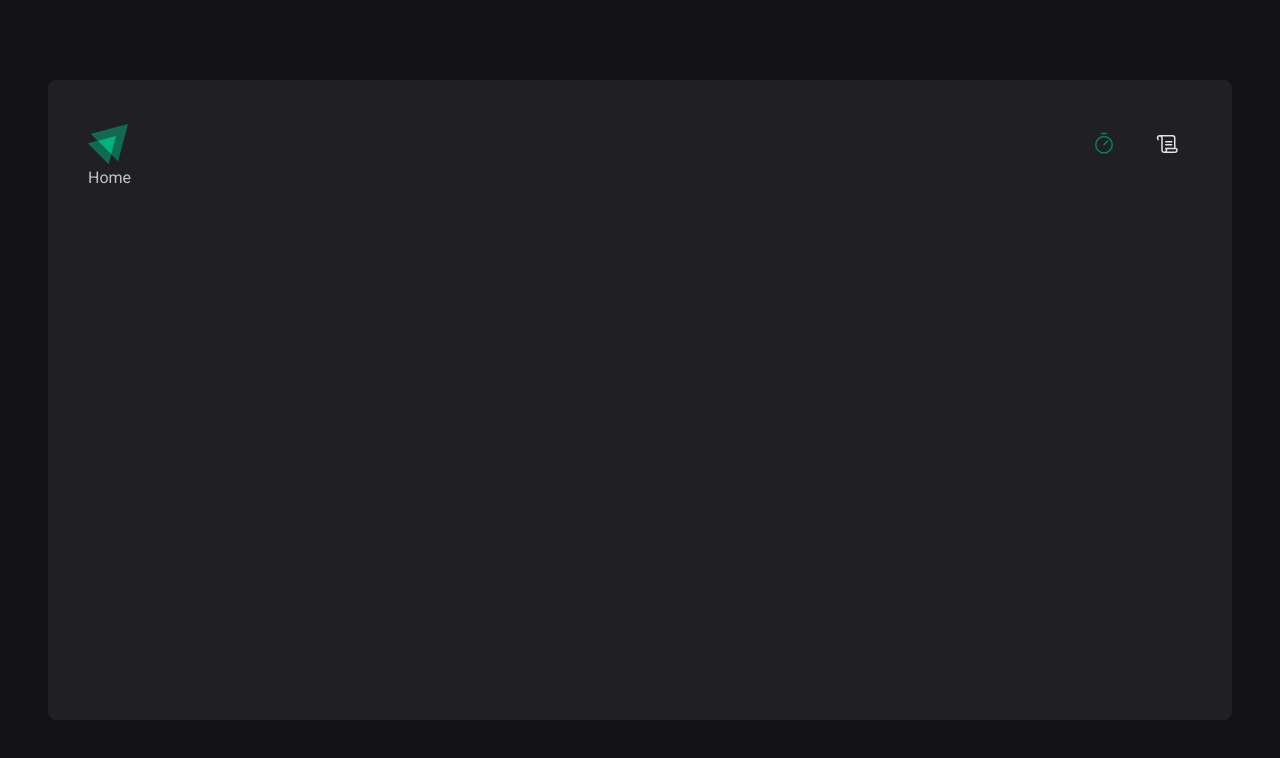
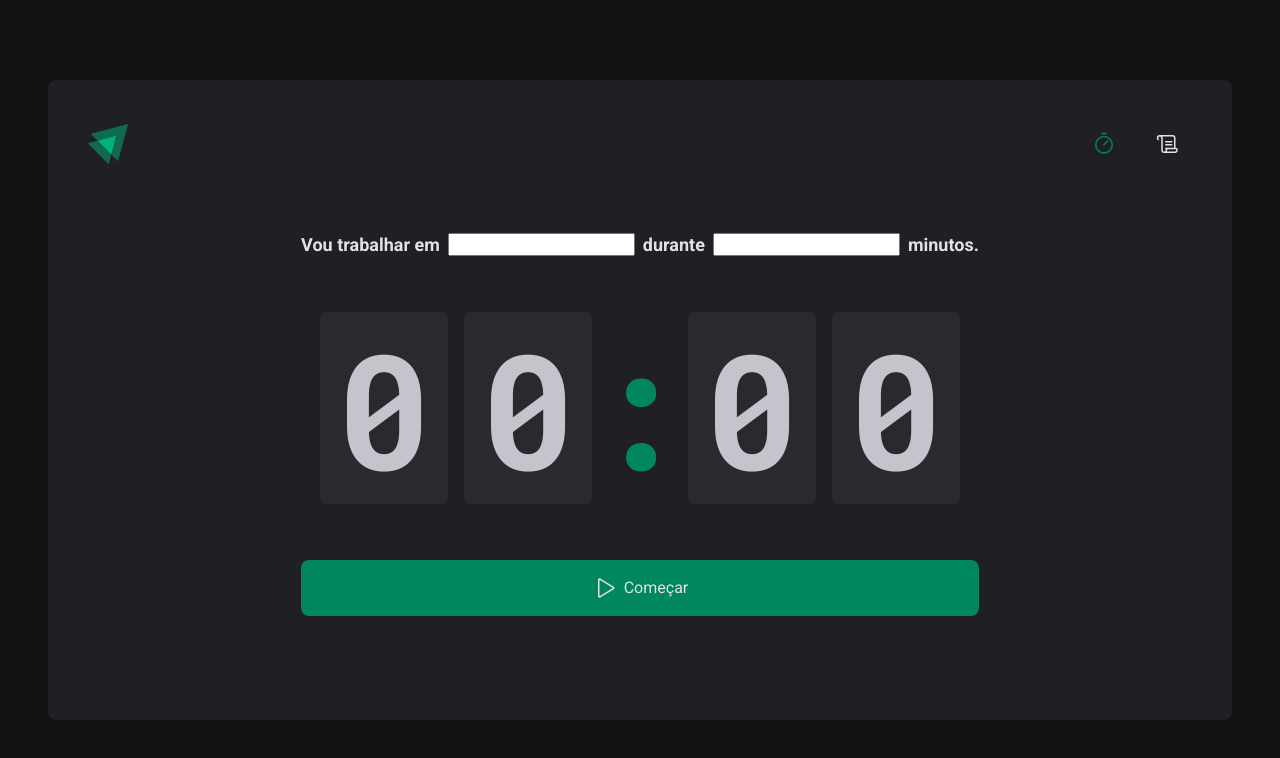
Before and after one commit to DanielFariias/ignite-timer, a React (Vite) app: page / in a window 1280 px wide. Shown: the top 758 px of the page. Built offline with nearby package versions, Linux system fonts and the light colour scheme.

Commit message:
feat: :art: Created HeroSection

```diff
--- a/src/pages/Home/index.tsx
+++ b/src/pages/Home/index.tsx
@@ -1,3 +1,35 @@
+import { Play } from '@phosphor-icons/react'
+import * as S from './styles'
+
 export function Home() {
-  return <div>Home</div>
+  return (
+    <S.Container>
+      <form>
+        <S.FormContainer>
+          <label htmlFor="task">Vou trabalhar em</label>
+          <input type="text" id="task" />
+
+          <label htmlFor="minutesAmount">durante</label>
+          <input type="number" id="minutesAmount" />
+
+          <span>minutos.</span>
+        </S.FormContainer>
+
+        {/* CountDown */}
+        <S.Countdown>
+          <span>0</span>
+          <span>0</span>
+          <S.Separator>:</S.Separator>
+          <span>0</span>
+          <span>0</span>
+        </S.Countdown>
+
+        {/* button */}
+        <S.StartCountdownButton type="submit">
+          <Play size={24} />
+          Começar
+        </S.StartCountdownButton>
+      </form>
+    </S.Container>
+  )
 }
--- /dev/null
+++ b/src/pages/Home/styles.ts
@@ -0,0 +1,82 @@
+import { styled } from 'styled-components'
+
+export const Container = styled.main`
+  flex: 1;
+
+  display: flex;
+  flex-direction: column;
+  align-items: center;
+  justify-content: center;
+
+  form {
+    display: flex;
+    flex-direction: column;
+    align-items: center;
+    gap: 3.5rem;
+  }
+`
+
+export const FormContainer = styled.div`
+  width: 100%;
+  display: flex;
+  align-items: center;
+  justify-content: center;
+  gap: 0.5rem;
+  color: ${({ theme }) => theme['gray-100']};
+  font-size: 1.125rem;
+  font-weight: bold;
+  flex-wrap: wrap;
+`
+
+export const Countdown = styled.div`
+  font-family: 'Roboto Mono', monospace;
+  font-size: 10rem;
+  line-height: 8rem;
+  ${({ theme }) => theme['gray-100']};
+
+  display: flex;
+  gap: 1rem;
+
+  span {
+    background-color: ${({ theme }) => theme['gray-700']};
+    padding: 2rem 1rem;
+    border-radius: 8px;
+  }
+`
+
+export const Separator = styled.div`
+  padding: 2rem 0;
+
+  color: ${({ theme }) => theme['green-500']};
+
+  width: 4rem;
+  overflow: hidden;
+  display: flex;
+  justify-content: center;
+`
+
+export const StartCountdownButton = styled.button`
+  width: 100%;
+  border: 0;
+  padding: 1rem;
+  border-radius: 8px;
+
+  display: flex;
+  align-items: center;
+  justify-content: center;
+  gap: 0.5rem;
+
+  background-color: ${({ theme }) => theme['green-500']};
+  color: ${({ theme }) => theme['gray-100']};
+
+  transition: background-color 0.2s;
+
+  &:not(:disabled):hover {
+    background-color: ${({ theme }) => theme['green-700']};
+  }
+
+  &:disabled {
+    opacity: 0.7;
+    cursor: not-allowed;
+  }
+`
```
